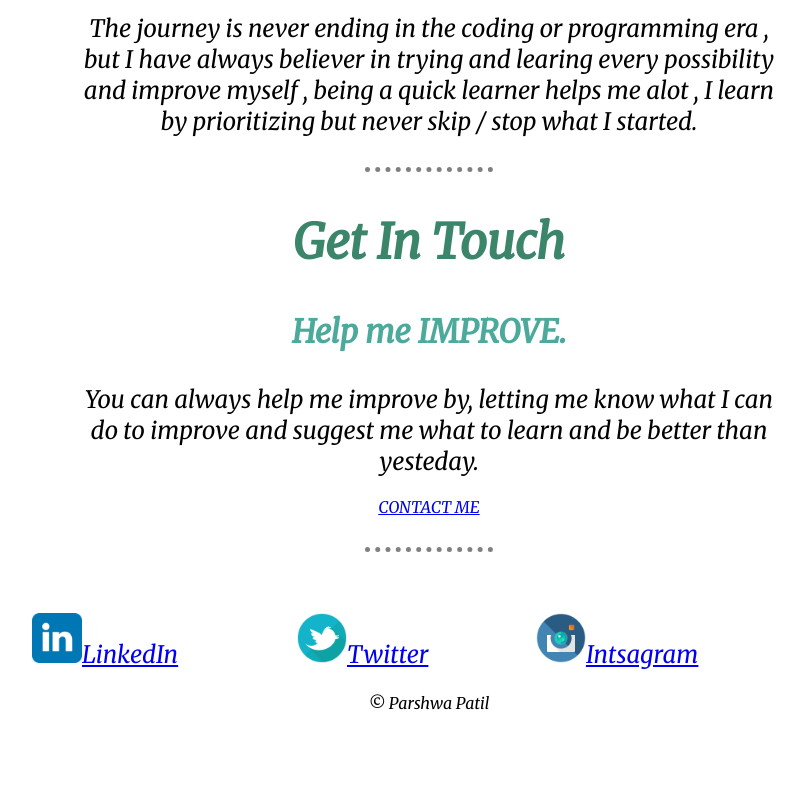
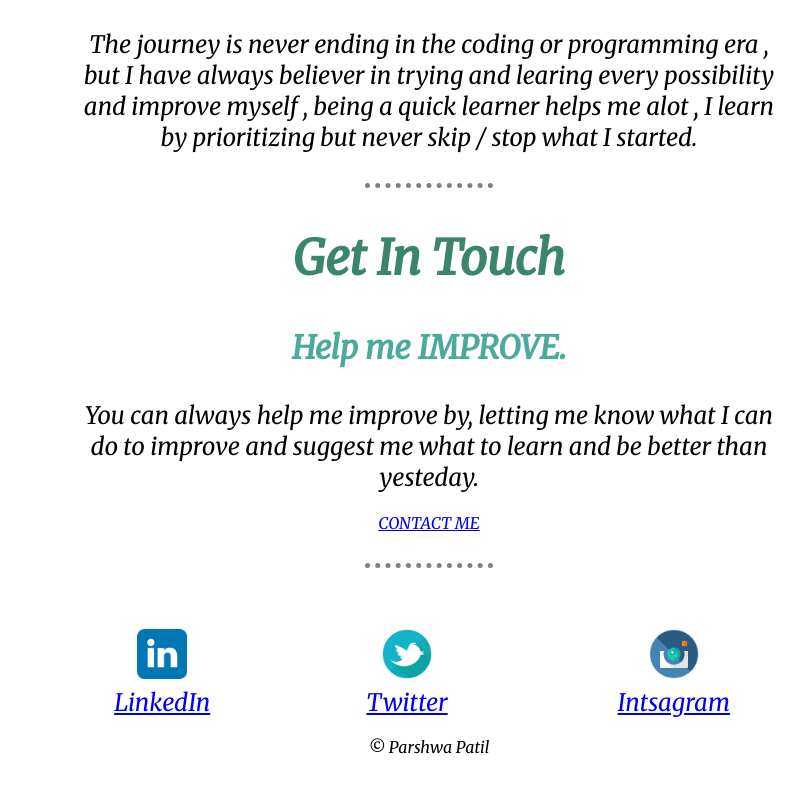
Before and after one commit to Parshwa0409/MyFirstCV, a plain HTML site: page index.html in a window 1280 px wide. Shown: the part 1924-2717 px from the top of the page, without its empty margins (211-1016 px from the left). Drawn offline with Linux system fonts and the light colour scheme.

Commit message:
original site

```diff
--- a/index.html
+++ b/index.html
@@ -1,3 +1,4 @@
+<!DOCTYPE html>
 <html lang="en" dir="ltr">
 
 <head>
@@ -55,14 +56,14 @@
   <div class="bottomDiv">
     <table class="footer-table">
       <tr>
-        <td><img class="footer-icon" src="images/linkedin.png" alt=""><a class="footer-link" href="https://www.linkedin.com/" target="_blank">LinkedIn</a></td>
-        <td><img  class="footer-icon" src="images/twitter.png" alt=""><a class="footer-link" href="https://twitter.com/" target="_blank">Twitter</a></td>
-        <td><img  class="footer-icon" src="images/instagram.png" alt=""><a class="footer-link" href="https://www.instagram.com/i_am_parshwa_patil/" target="_blank">Intsagram</a></td>
+        <td><img class="footer-icon" src="images/linkedin.png" alt=""></td>
+        <td><img  class="footer-icon" src="images/twitter.png" alt=""></td>
+        <td><img  class="footer-icon" src="images/instagram.png" alt=""></td>
       </tr>
       <tr>
-        <td></td>
-        <td> </td>
-        <td></td>
+        <td><a class="footer-link" href="https://www.linkedin.com/">LinkedIn</a></td>
+        <td> <a class="footer-link" href="https://twitter.com/" target="_blank">Twitter</a></td>
+        <td><a class="footer-link" href="https://www.instagram.com/i_am_parshwa_patil/" target="_blank">Intsagram</a></td>
       </tr>
     </table>
 
```
